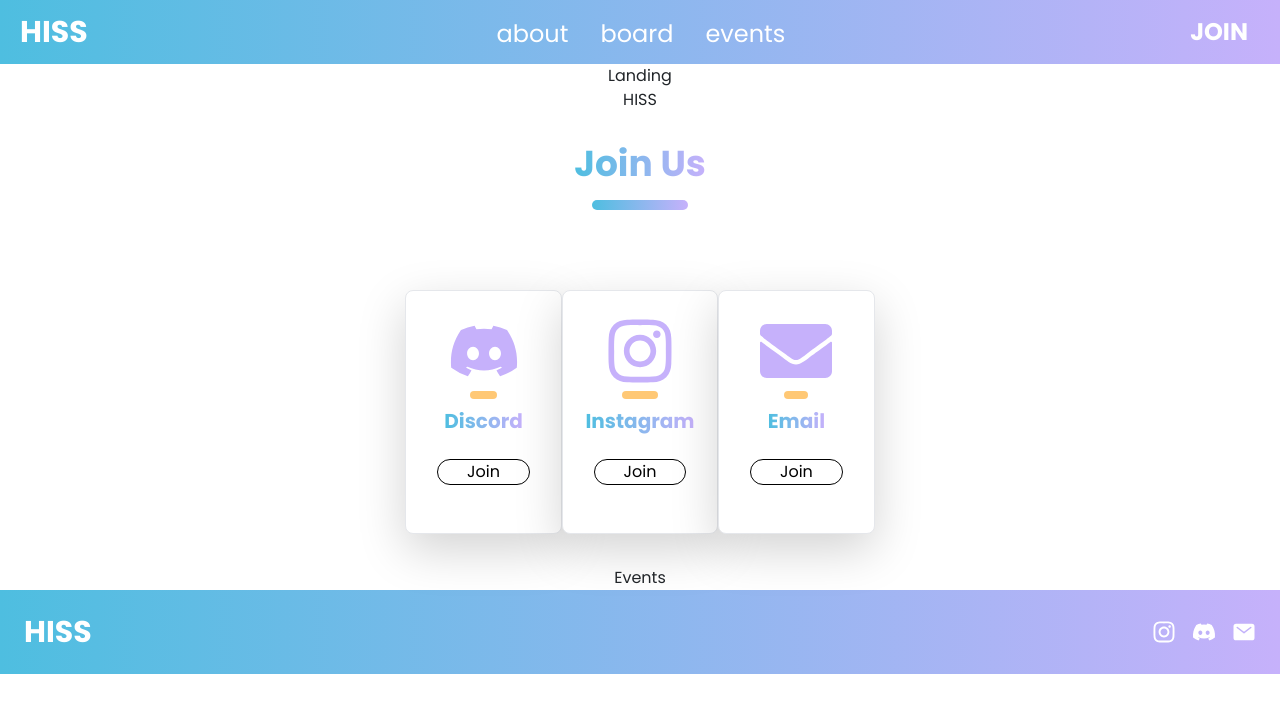
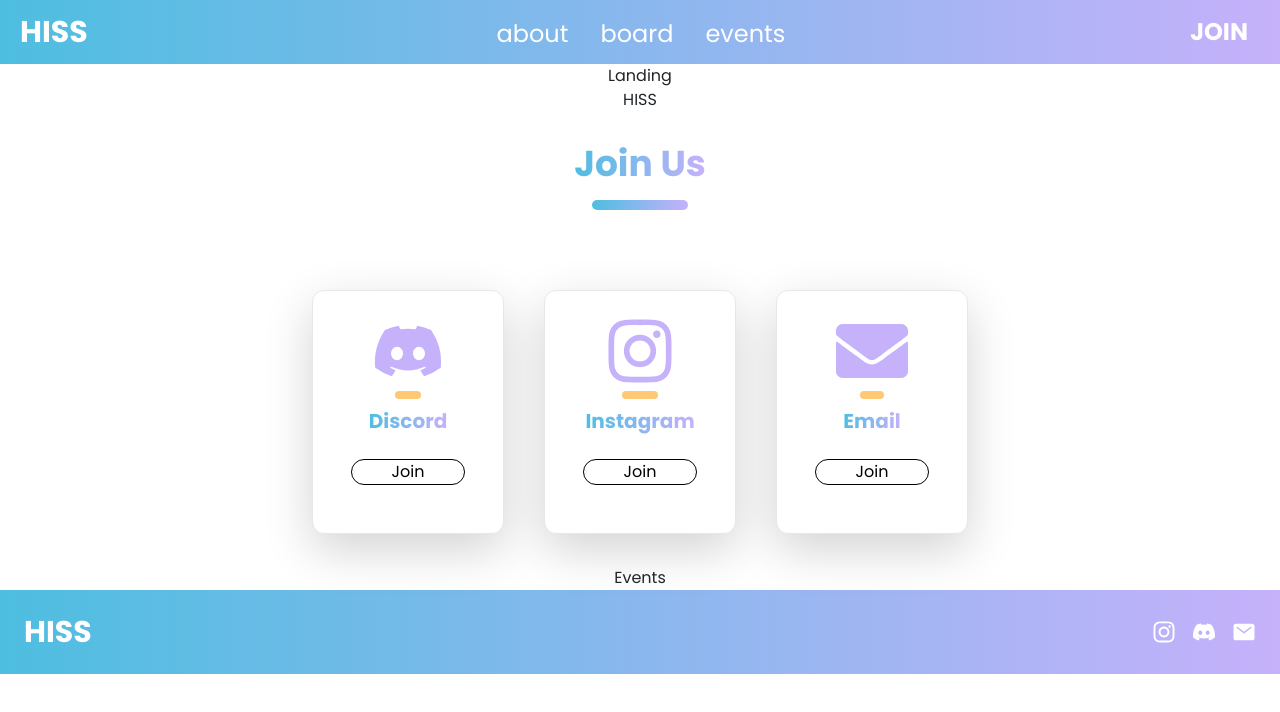
Before and after one commit to acm-ucr/hiss-website, a Next.js app: page / in a window 1280 px wide. Shown: the top 712 px of the page. Built offline with nearby package versions, Linux system fonts and the light colour scheme.

Commit message:
Dyanmic sizing for the boxes

```diff
--- a/src/components/about/Card.jsx
+++ b/src/components/about/Card.jsx
@@ -3,11 +3,11 @@ import React from "react";
 
 const Card = ({ text, icon, link }) => {
   return (
-    <div className="bg-white flex flex-col items-center pt-4 pb-12 w-48 rounded-lg border-1 shadow-lg">
+    <div className="bg-white flex flex-col items-center pt-4 pb-12 w-32 sm:w-40 md:w-48 rounded-xl border-1 shadow-lg">
       <div className="space-y-1 flex flex-col items-center justify-center">
         {icon}
         <div className="bg-hiss-yellow h-2 w-2/6 rounded-lg" />
-        <p className="mt-2 text-xl font-bold bg-gradient-to-r from-hiss-blue to-hiss-purple bg-clip-text text-transparent">
+        <p className="mt-2 sm:text-base md:text-lg lg:text-xl font-bold bg-gradient-to-r from-hiss-blue to-hiss-purple bg-clip-text text-transparent">
           {text}
         </p>
       </div>
--- a/src/components/about/Cards.jsx
+++ b/src/components/about/Cards.jsx
@@ -5,9 +5,9 @@ import Header from "../Header";
 
 const Cards = () => {
   return (
-    <div className="rounded-lg flex flex-col p-8 w-5/12 space-y-20">
+    <div className="rounded-xl flex flex-col p-8 sm:w-full lg:w-10/12 space-y-20">
       <Header text={"Join Us"} />
-      <div className="flex flex-row items-center justify-evenly">
+      <div className="flex flex-row items-center justify-center space-x-3 md:space-x-10 w-full">
         <Card
           text={"Discord"}
           link={"www.discord.com"}
```
